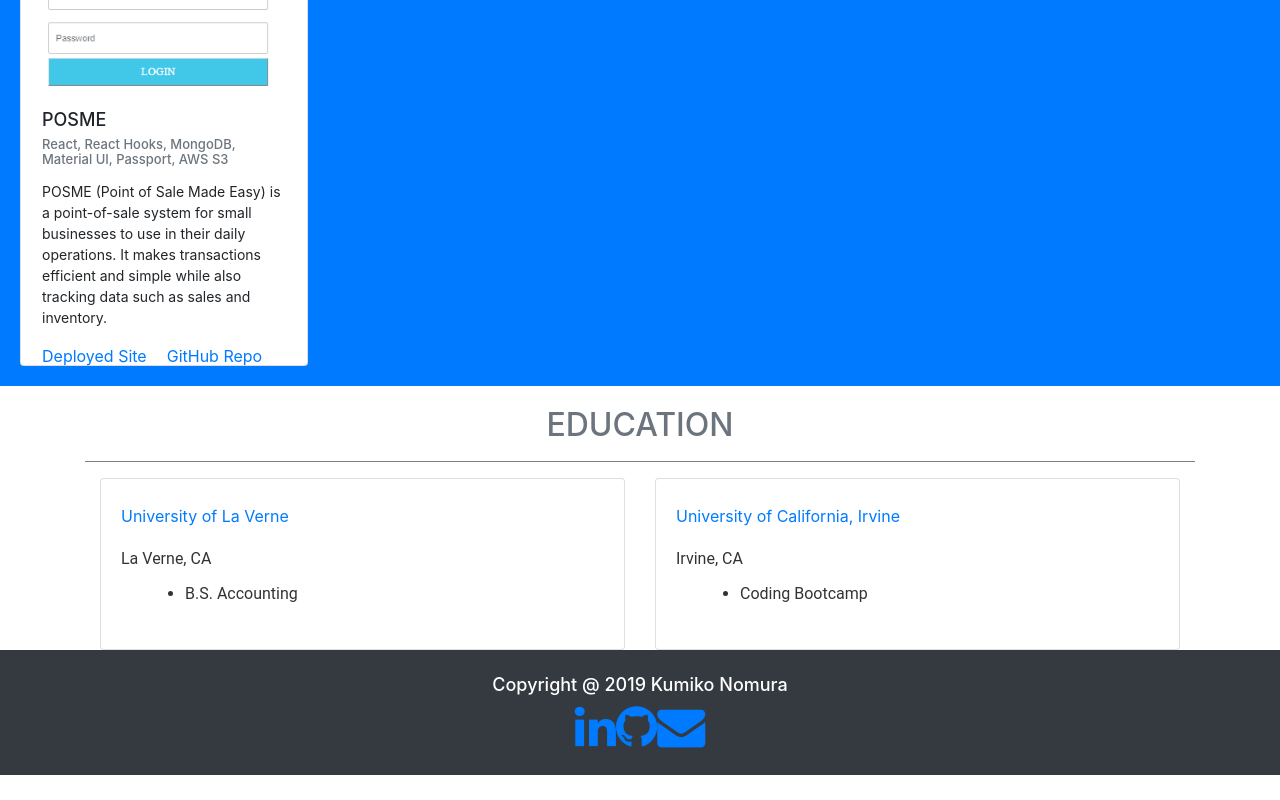
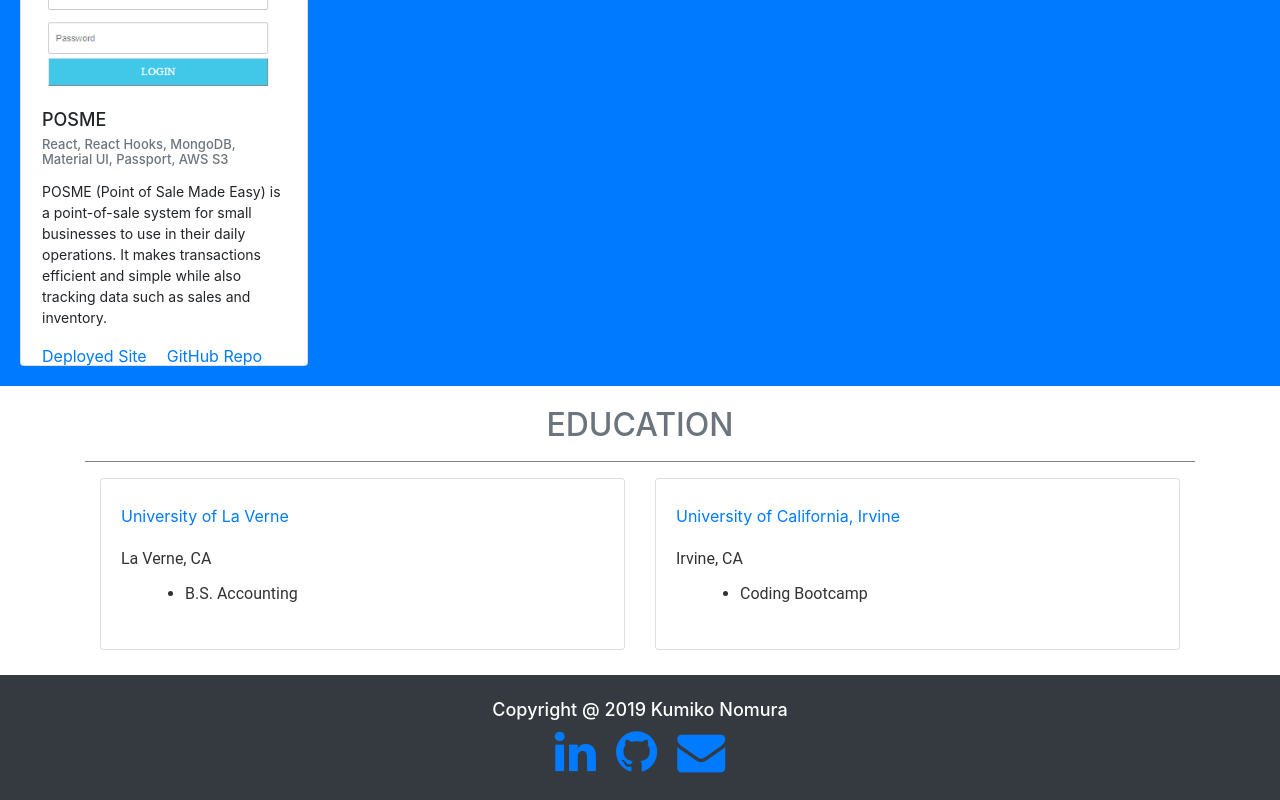
Before and after one commit to kumikonomura/test, a React (Create React App) app in the folder client/: page / in a window 1280 px wide. Shown: the part 1043-1843 px from the top of the page. Before the commit the page ends 1818 px from the top, so only its background shows below. Built offline with nearby package versions, Linux system fonts and the light colour scheme.

Commit message:
got styling icons in footer to work

```diff
--- a/client/src/components/Footer/Footer.css
+++ b/client/src/components/Footer/Footer.css
@@ -1,11 +1,22 @@
-/* #copyright {
+#copyright {
     font-size: 20px;
-    margin-right: 375px
 }
 .icons {
     margin-left: 400px;
-} */
+}
 
 #copyright {
   font-size: 18px;
 }
+.footer {
+    padding-top: 25px;
+}
+#linkedin {
+    padding: 10px;
+}
+#github {
+    padding: 10px;
+}
+#gmail {
+    padding: 10px;
+}
--- a/client/src/components/Footer/Footer.js
+++ b/client/src/components/Footer/Footer.js
@@ -4,22 +4,24 @@ import "./Footer.css";
 const Footer = _ => {
   return (
     <>
+    <div className='footer'>
     <section className='copyright bg-dark py-4 text-center text-white'>
       <h3 id='copyright'>Copyright @ 2019 Kumiko Nomura</h3>
       <div className="container">
         <div className="text-center center-block">
-          <a target="_blank" href="https://www.linkedin.com/in/kumikonomura">
+          <a id='linkedin' target="_blank" href="https://www.linkedin.com/in/kumikonomura">
             <i id='social-fb' class="fa fa-3x fa-linkedin" />
           </a>
-          <a target="_blank" href="https://github.com/kumikonomura">
+          <a id='github' target="_blank" href="https://github.com/kumikonomura">
             <i id='social-tw' class="fa fa-3x fa-github" />
           </a>
-          <a href="mailto:knomurap@gmail.com">
+          <a id='gmail' href="mailto:knomurap@gmail.com">
             <i id='social-gp' className="fa fa-3x fa-envelope" />
           </a>
         </div>
       </div>
       </section>
+      </div>
     </>
     /* // <>
     //   <section id='lab_social_icon_footer className="copyright bg-dark py-4 text-center text-white">
```
